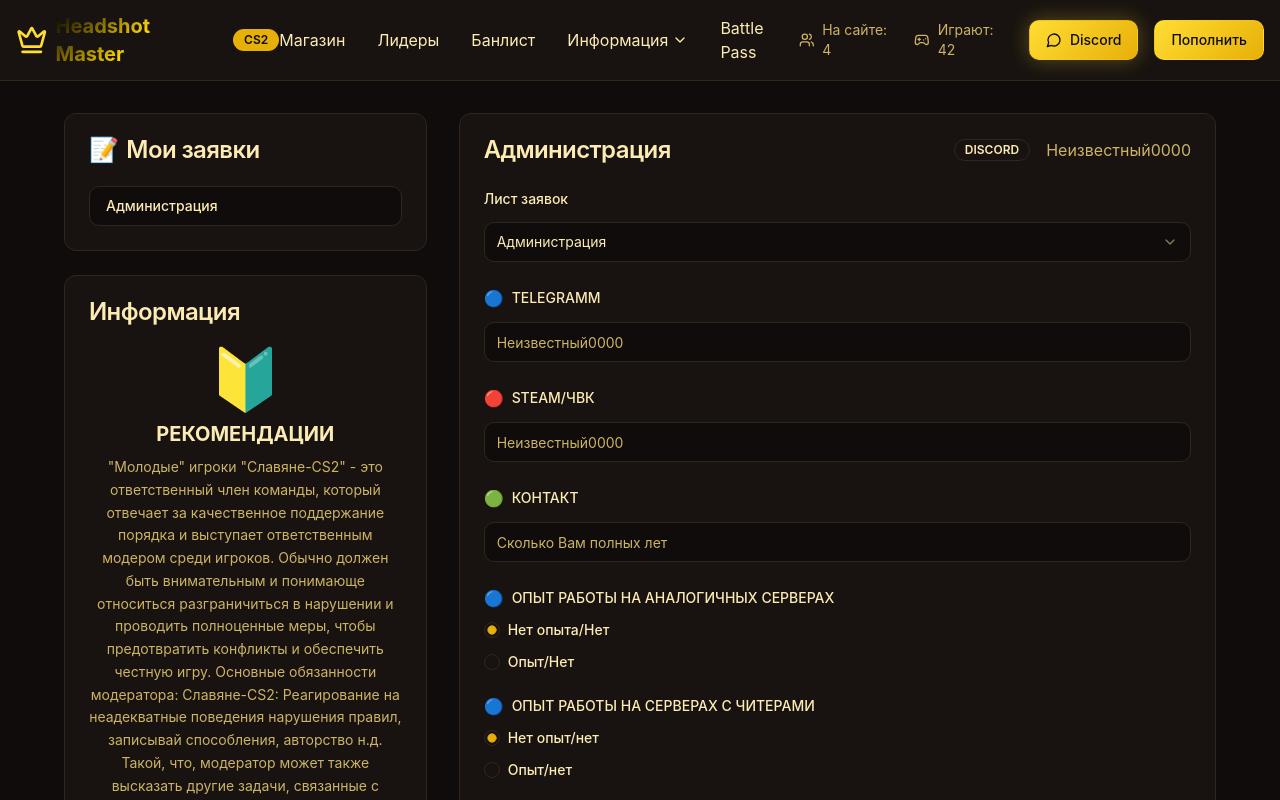
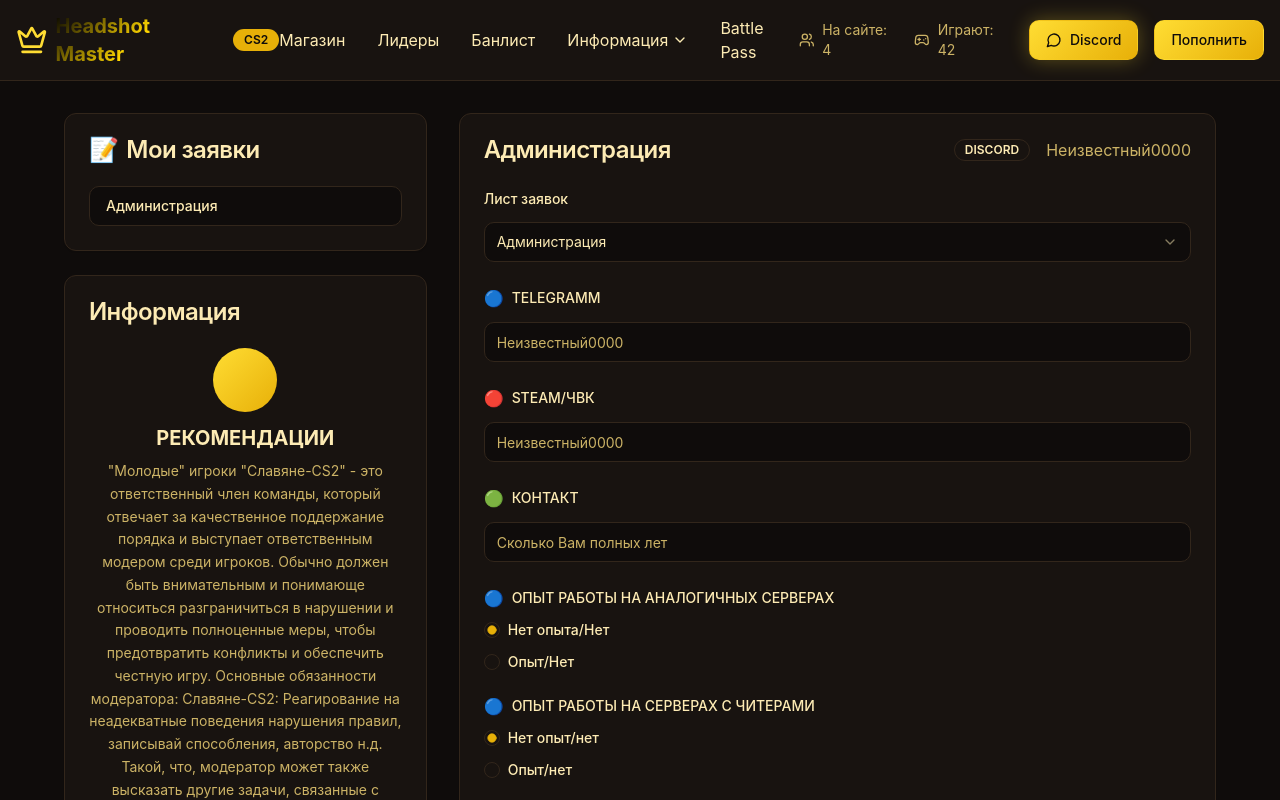
Before and after one commit to Flowers33-gg/cs2-visionary-hub, a React (Vite) app: page /applications in a window 1280 px wide. Shown: the top 800 px of the page. Built offline with nearby package versions, Linux system fonts and the light colour scheme.

Commit message:
Reverted to commit a9ea0d5821e1c7ea2933f5aad0e460fe6e734e5c

```diff
--- a/src/pages/Applications.tsx
+++ b/src/pages/Applications.tsx
@@ -60,7 +60,7 @@ const Applications = () => {
               <CardContent>
                 <div className="space-y-4">
                   <div className="text-center">
-                    <div className="text-6xl mb-3">🔰</div>
+                    <div className="w-16 h-16 bg-gradient-to-br from-cs2-gold to-cs2-red rounded-full mx-auto mb-3"></div>
                     <h3 className="text-xl font-bold text-foreground mb-2">РЕКОМЕНДАЦИИ</h3>
                     <p className="text-sm text-muted-foreground leading-relaxed">
                       "Молодые" игроки "Славяне-CS2" - это ответственный член команды, который отвечает
```
